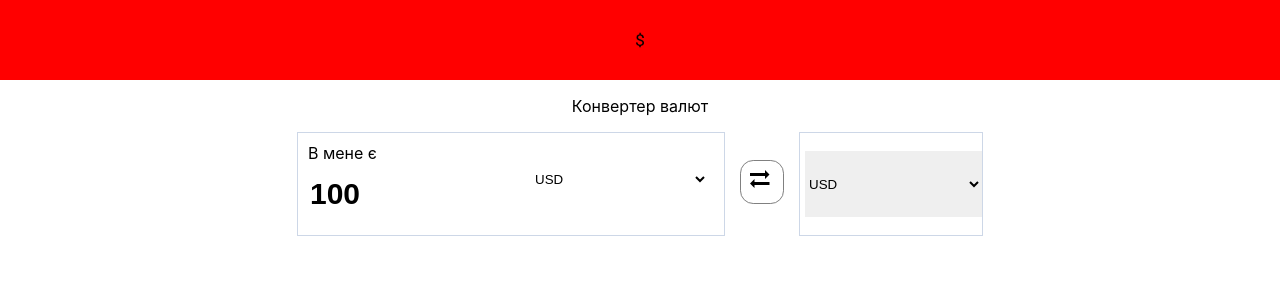
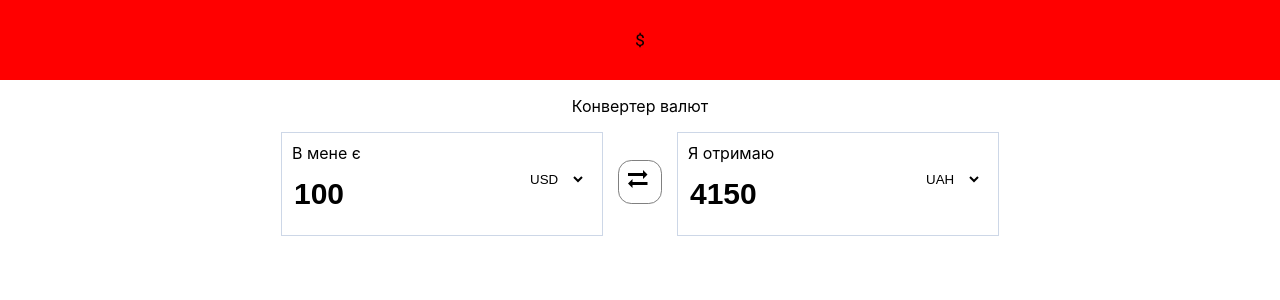
Before and after one commit to Olha36/Currency-converter, a React (Create React App) app: page / in a window 1280 px wide. Shown: the top 300 px of the page. Built offline with nearby package versions, Linux system fonts and the light colour scheme.

Commit message:
Converter is divided into 2 parts

```diff
--- a/src/Components/Converter/Left/index.js
+++ b/src/Components/Converter/Left/index.js
@@ -1,14 +1,23 @@
 import React from 'react'
 export default function Left() {
     return (
-      <div className="margin">
-      <div>
-        <label>
-          <span className="sc-1v7zcr1-10 bOwEKU">У меня есть</span>
-          <input type="tel" value="96.24" className="sc-1xh0v1v-1 jwqFnq" />
-          <span className="sc-1v7zcr1-10 bOwEKU">1 USD = 41.5 UAH</span>
-        </label>
-      </div>
-    </div>
+      <div className='label-wrapper'>
+          <label className='label-text'>
+            <span>В мене є</span>
+            <input type="text" value="100" />
+            <div>
+              <select className='select-left'>
+                <option value="USD">USD</option>
+                <option value="EUR">EUR <span className='img-EU'></span></option>
+                <option value="UAH">UAH</option>
+              </select>
+            </div>
+          </label>
+          <div>
+            <svg id="dualArrows">
+              <path fillRule="evenodd" clipRule="evenodd" d="M15 3V0l4.5 4.5L15 9V6H0V3h15zM4.5 12h15v3h-15v3L0 13.5 4.5 9v3z"></path>
+            </svg>
+          </div>
+        </div>
     )
   }
--- /dev/null
+++ b/src/Components/Converter/Right/index.js
@@ -0,0 +1,19 @@
+import React from "react"
+
+export default function Right() {
+    return (
+        <div className='label-wrapper'>
+          <label className='label-text'>
+            <span>Я отримаю</span>
+            <input type="text" value="4150" />
+            <div>
+              <select className='select-left'>
+                <option value="UAH">UAH</option>
+                <option value="USD">USD<span className='img-EU'></span></option>
+                <option value="EUR">EUR</option>
+              </select>
+            </div>
+          </label>
+        </div>
+    )
+}
--- a/src/Components/Converter/index.js
+++ b/src/Components/Converter/index.js
@@ -1,39 +1,13 @@
 import React from 'react'
-
-
+import Left from './Left'
+import Right from './Right'
 
 export default function Converter() {
   return (
     <>
       <div className='wrapper'>
-        <div className='label-wrapper'>
-          <label className='label-text'>
-            <span>В мене є</span>
-            <input type="text" value="100" />
-            <div>
-              <select className='select-left'>
-                <option value="USD">USD</option>
-                <span className='img-EU icon-default'></span>
-                <option value="EUR">EUR</option>
-                <option value="UAH">UAH</option>
-              </select>
-            </div>
-          </label>
-          <div>
-            <svg id="dualArrows">
-              <path fillRule="evenodd" clipRule="evenodd" d="M15 3V0l4.5 4.5L15 9V6H0V3h15zM4.5 12h15v3h-15v3L0 13.5 4.5 9v3z"></path>
-            </svg>
-          </div>
-        </div>
-        <form className='flex'>
-          <label>
-            <select>
-              <option value="USD">USD</option>
-              <option value="EUR">EUR</option>
-              <option value="UAH">UAH</option>
-            </select>
-          </label>
-        </form>
+        <Left />
+        <Right />
       </div>
     </>
   )
--- a/src/index.css
+++ b/src/index.css
@@ -47,6 +47,7 @@ svg {
   position: relative;
   flex: 1 1 0%;
   padding: 10px;
+  width: 300px;
 }
 input {
   height: 60px;
@@ -67,15 +68,14 @@ input {
   top: calc(24% - 11.3333px);
 }
 .img-EU {
-  background-image: url('https://cdn-icons-png.flaticon.com/512/330/330426.png');
-}
-.icon-default {
-  width: 20px;
-  height: 20px;
+  background-image: url(pics/EU.png);
+  width: 100px;
+  height: 100px;
+
 }
 select {
   height: 66px;
   margin-left: 5px;
-  width: 177px;
+  width: 60px;
   border: none;
 }
```
